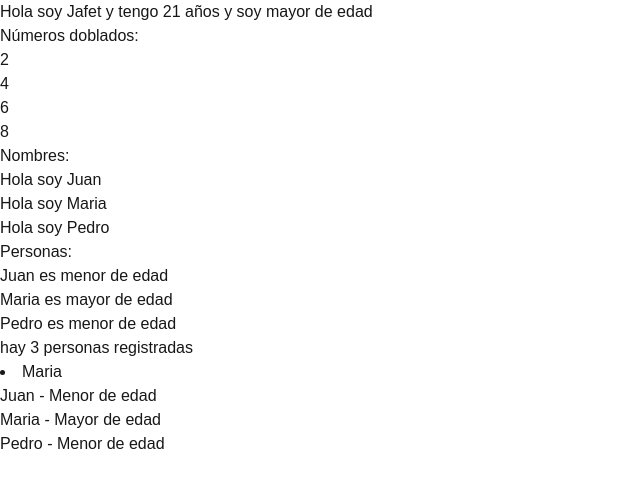
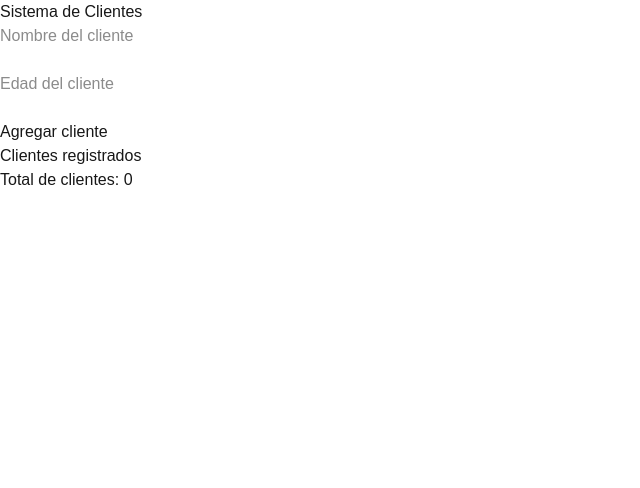
Before and after one commit to JafetDominguezCastelan/sistema-clientes, a Next.js app: page / in a window 1280 px wide. Shown: the top 488 px of the page, without its empty margins (0-640 px from the left). Built offline with nearby package versions, Linux system fonts and the light colour scheme.

Commit message:
ahora si ya lo chido

```diff
--- a/app/page.tsx
+++ b/app/page.tsx
@@ -1,82 +1,79 @@
+"use client";
+
+import { useState } from "react";
+
+type Cliente = {
+  nombre: string;
+  edad: string;
+};
+
 export default function Home() {
 
-  let nombre = "Jafet";
-  let edad = 21;
-  let mensaje = "";
-  let mensaje2 = "";
+  const [nombre, setNombre] = useState("");
+  const [edad, setEdad] = useState("");
+  const [clientes, setClientes] = useState<Cliente[]>([]);
 
-  if (edad >= 18) {
-    mensaje = "mayor de edad";
-  } else {
-    mensaje = "menor de edad";
+  function agregarCliente() {
+
+    const nuevoCliente: Cliente = {
+      nombre: nombre,
+      edad: edad
+    };
+
+    setClientes([...clientes, nuevoCliente]);
+
+    setNombre("");
+    setEdad("");
   }
 
-  let numeros = [1, 2, 3, 4];
+  function eliminarCliente(index: number) {
 
-  let nombres = ["Juan", "Maria", "Pedro"];
+    const nuevaLista = clientes.filter((_, i) => i !== index);
 
-  let personas = [
-    { nombre: "Juan", edad: 17 },
-    { nombre: "Maria", edad: 22 },
-    { nombre: "Pedro", edad: 15 }
-  ];
-
-  if (personas.length === 1) {
-    mensaje2 = "hay una persona registrada";
-  } else {
-    mensaje2 = "hay " + personas.length + " personas registradas";
+    setClientes(nuevaLista);
   }
 
   return (
     <div>
 
-      <h1>
-        Hola soy {nombre} y tengo {edad} años y soy {mensaje}
-      </h1>
+      <h1>Sistema de Clientes</h1>
 
-      <h2>Números doblados:</h2>
+      <input
+        type="text"
+        placeholder="Nombre del cliente"
+        value={nombre}
+        onChange={(e) => setNombre(e.target.value)}
+      />
+
+      <br /><br />
+
+      <input
+        type="number"
+        placeholder="Edad del cliente"
+        value={edad}
+        onChange={(e) => setEdad(e.target.value)}
+      />
+
+      <br /><br />
+
+      <button onClick={agregarCliente}>Agregar cliente</button>
+
+      <h2>Clientes registrados</h2>
+
+      <p>Total de clientes: {clientes.length}</p>
+
       <ul>
-        {numeros.map((numero) => (
-          <li key={numero}>{numero * 2}</li>
-        ))}
-      </ul>
-
-      <h2>Nombres:</h2>
-      <ul>
-        {nombres.map((persona) => (
-          <li key={persona}>Hola soy {persona}</li>
-        ))}
-      </ul>
-
-      <h2>Personas:</h2>
-      <ul>
-        {personas.map((personasinfo) => (
-          <li key={personasinfo.nombre}>
-            {personasinfo.nombre + " es " + (personasinfo.edad >= 18 ? "mayor de edad" : "menor de edad")}
+        {clientes.map((cliente, index) => (
+          <li key={index}>
+            {cliente.nombre} - {cliente.edad} años
+            {" "}
+            <button onClick={() => eliminarCliente(index)}>
+              Eliminar
+            </button>
           </li>
         ))}
       </ul>
 
-      <h1>{mensaje2}</h1>
-
-
-
-      {personas
-        .filter((persona) => persona.edad >= 18)
-        .map((persona) => (
-          <li key={persona.nombre}>
-            {persona.nombre}
-          </li>
-      ))}
-
-      <ul>
-        {personas.map((persona) => (
-          <li key={persona.nombre}>
-            {persona.nombre} - {persona.edad >= 18 ? "Mayor de edad" : "Menor de edad"}
-          </li>
-        ))}
-
-      </ul>
     </div>
   );
 }
```
